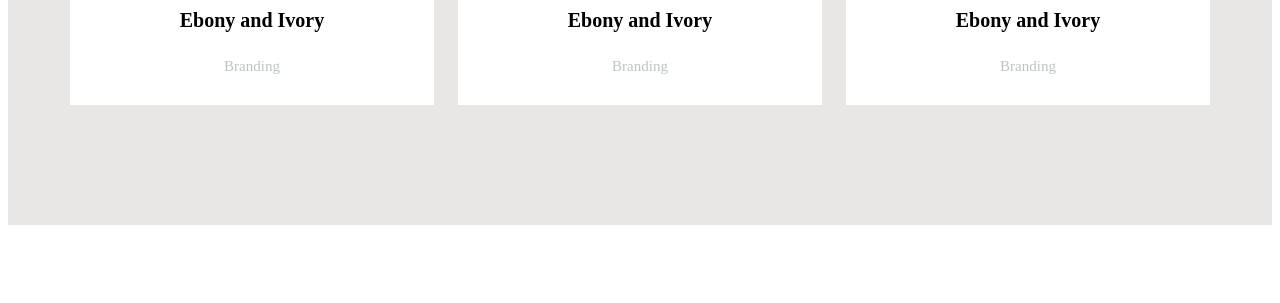
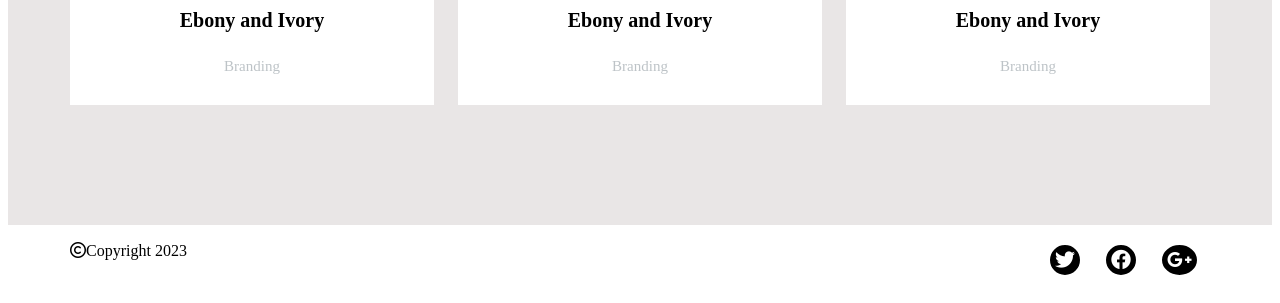
Before and after one commit to MaksBiderman/modul4.6, a website: page index.html in a window 1280 px wide. Shown: the part 1980-2283 px from the top of the page. Before the commit the page ends 2213 px from the top, so only its background shows below. Drawn offline with Linux system fonts and the light colour scheme.

Commit message:
add footer and final style

```diff
--- a/index.html
+++ b/index.html
@@ -184,5 +184,21 @@
 
             </div>
         </section>
+        <footer class=" container page-footer">
+            <ul>
+                <li>
+                    <i class=" copy fa-regular fa-copyright"></i>Copyright 2023
+                </li>
+                <li>
+                    <a href="#"><i class="social fa-brands fa-twitter"></i></a>
+                </li>
+                <li>
+                    <a href="#"><i class="social fa-brands fa-facebook"></i></a>
+                </li>
+                <li>
+                   <a href="#"><i class="social fa-brands fa-google-plus-g"></i></a>
+                </li>
+            </ul>
+        </footer>
     </body>
 </html>
--- a/sass/style.scss
+++ b/sass/style.scss
@@ -101,6 +101,34 @@ section {
     margin-bottom: 20px;
     padding-bottom: 5px;
 }
+/* Footer */
+.page-footer {
+    padding: 17px 0;
+}
+.page-footer ul {
+    list-style: none;
+    margin: 0;
+    padding: 0;
+    display: flex;
+    display: flex;
+    justify-content: center;
+    width: 100%;
+    padding: 0;
+  }
+
+  .page-footer li .social {
+    margin: 0 10px;
+    font-size: 20px;
+    border: solid;
+    border-radius: 50%;
+    padding: 5px;
+    color: white;
+    background: black;
+
+  }
+  .page-footer li:first-child {
+    margin-right: auto;
+  }
 
 /* Buttons */
 .btn {
```
Also changed, not shown: css/style.css, 1 other file.
